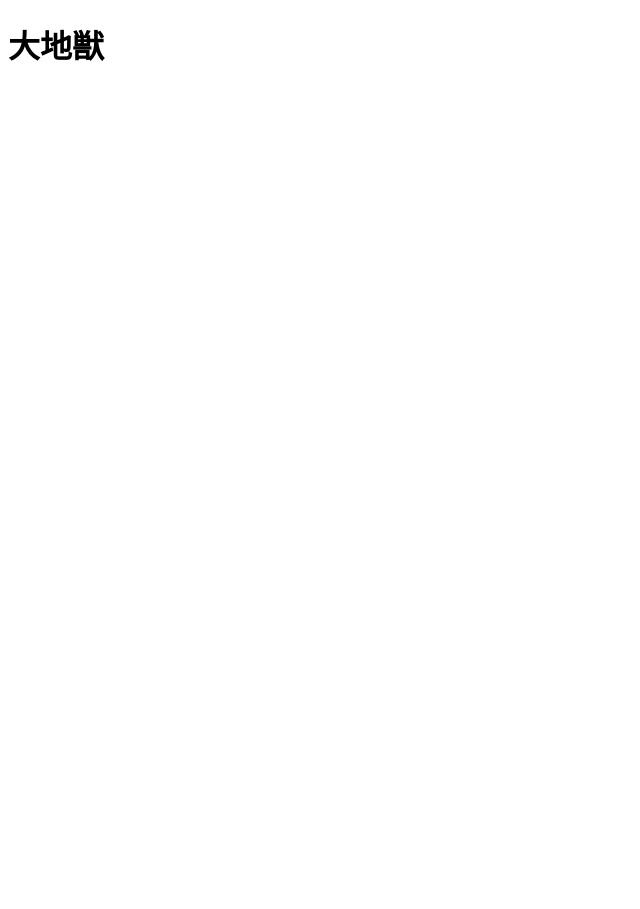
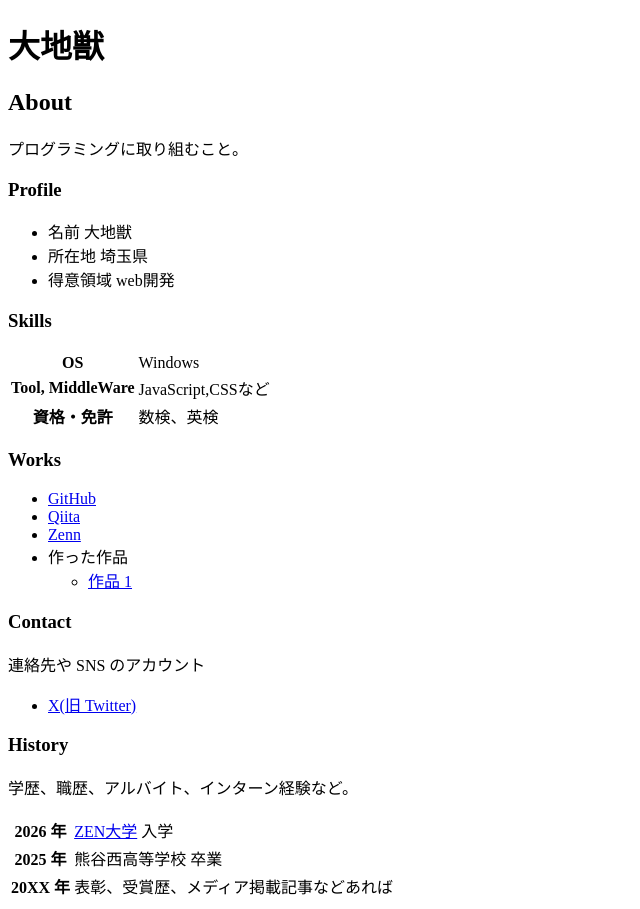
Before and after one commit to WebAPPDevelop07/WebAPPDevelop07.github.io, a plain HTML site: page index.html in a window 1280 px wide. Shown: the whole page, without its empty margins (0-640 px from the left). Before the commit the page ends 800 px from the top, so only its background shows below. Drawn offline with Linux system fonts and the light colour scheme.

Commit message:
内容を追加

```diff
--- a/index.html
+++ b/index.html
@@ -7,5 +7,69 @@
   </head>
   <body>
     <h1>大地獣</h1>
+
+    <h2>About</h2>
+    <p>
+      プログラミングに取り組むこと。
+    </p>
+
+    <h3>Profile</h3>
+    <ul>
+      <li>名前 大地獣</li>
+      <li>所在地 埼玉県</li>
+      <li>得意領域 web開発</li>
+    </ul>
+
+    <h3>Skills</h3>
+    <table>
+      <tr>
+        <th>OS</th>
+        <td>Windows</td>
+      </tr>
+      <tr>
+        <th>Tool, MiddleWare</th>
+        <td>JavaScript,CSSなど</td>
+      </tr>
+      <tr>
+        <th>資格・免許</th>
+        <td>数検、英検</td>
+      </tr>
+    </table>
+
+    <h3>Works</h3>
+    <ul>
+      <li><a href="https://github.com/">GitHub</a></li>
+      <li><a href="https://qiita.com/">Qiita</a></li>
+      <li><a href="https://zenn.dev/">Zenn</a></li>
+      <li>
+        作った作品
+        <ul>
+          <li><a href="https://webappdevelop07.github.io/">作品 1</a></li>
+        </ul>
+      </li>
+    </ul>
+
+    <h3>Contact</h3>
+    <p>連絡先や SNS のアカウント</p>
+    <ul>
+      <li><a href="https://x.com/uni6jd2">X(旧 Twitter)</a></li>
+    </ul>
+
+    <h3>History</h3>
+    <p>学歴、職歴、アルバイト、インターン経験など。</p>
+    <table>
+      <tr>
+        <th>2026 年</th>
+        <td><a href="https://dwango.co.jp/">ZEN大学</a> 入学</td>
+      </tr>
+      <tr>
+        <th>2025 年</th>
+        <td> 熊谷西高等学校 卒業</td>
+      </tr>
+      <tr>
+        <th>20XX 年</th>
+        <td>表彰、受賞歴、メディア掲載記事などあれば</td>
+      </tr>
+    </table>
   </body>
 </html>
```
